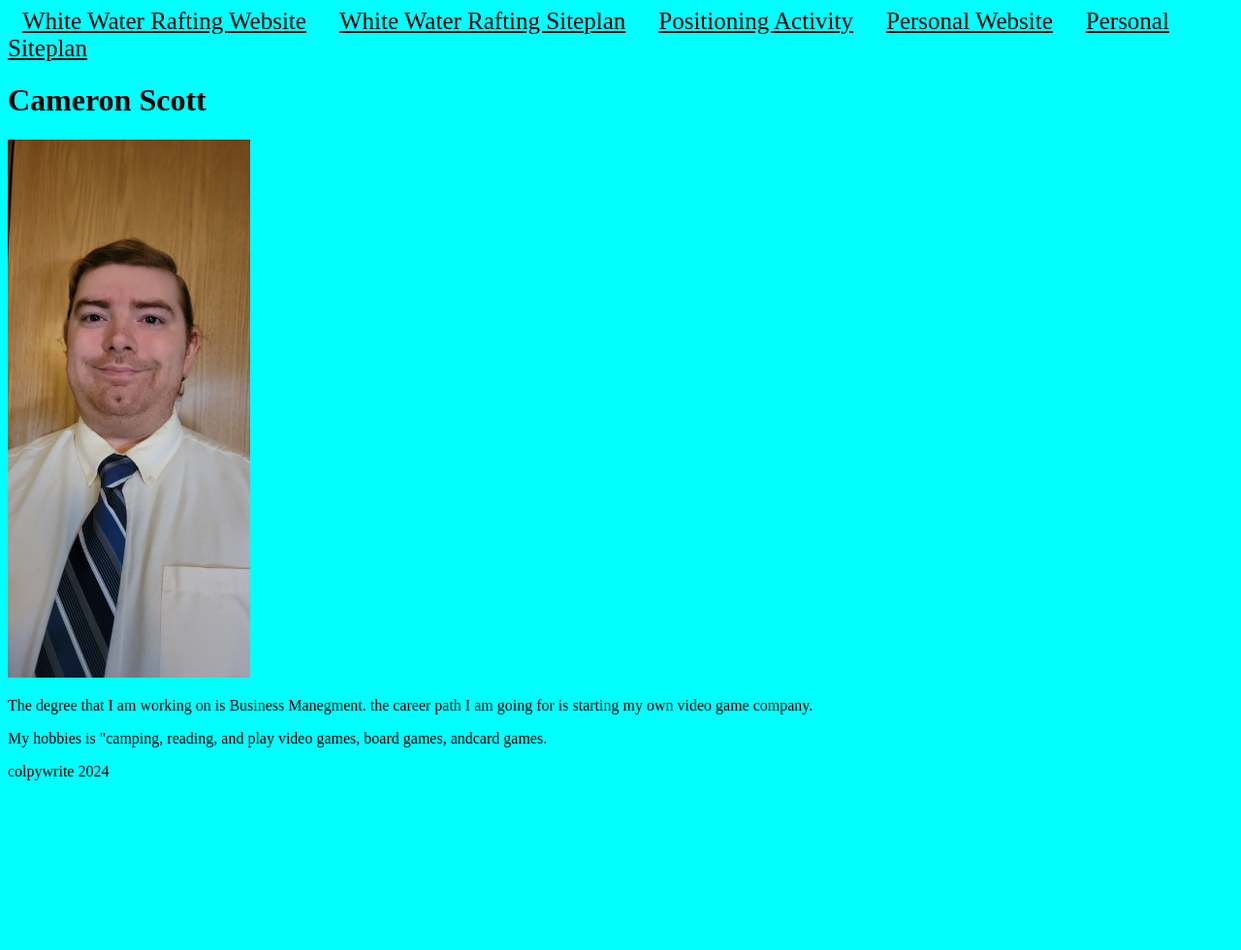
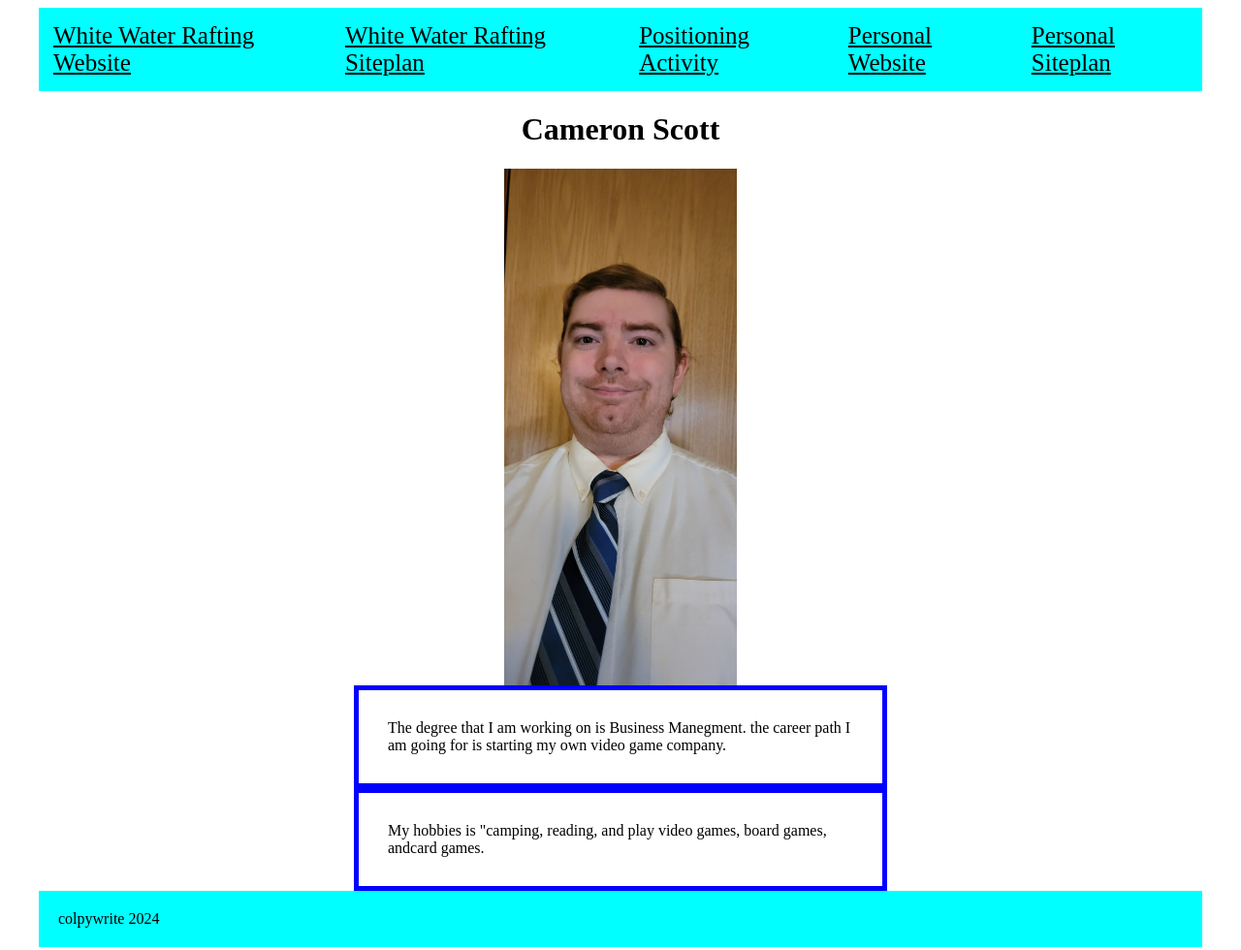
Before and after one commit to pagusis/wdd130, a plain HTML site: page index.html in a window 1280 px wide. Shown: the whole page at 97% size. Before the commit the page ends 821 px from the top, so only its background shows below. Drawn offline with Linux system fonts and the light colour scheme.

Commit message:
W07 - Home Page Finishing Touches

```diff
--- a/styles/styles.css
+++ b/styles/styles.css
@@ -1,12 +1,59 @@
 
 
 body{
+    display: grid;
+    grid-template-columns: repeat(2 70px);
+
+}
+
+#content {
+    max-width: 1200px;
+    margin: 0 auto;
+}
+nav {
+    display: flex;
+    justify-content: center;
+}
+
+.nav_link {
+    padding: 10px;
+    font-size: 1.3em;
+    text-decoration: none;
     background-color: aqua;
-
 }
 
 a {
     padding: 15px;
     color: black;
     font-size: 25px;
+    font-family: '';
+    background-color: aqua;
 }
+main p {
+    width: 40%;
+    margin: 0 auto;
+    padding: 30px;
+    border: 5px solid blue;
+
+}
+
+h1 {
+    text-align: center;
+}
+img {
+    width: 20%;
+    display: block;
+    margin: 0 auto;
+}
+
+a:hover {
+    color: black;
+    background-color: wheat;
+}
+
+footer p {
+    background-color: aqua;
+    padding: 20px;
+    margin: 0 auto;
+
+}
```
Also changed, not shown: wwr/index.html (+2 -5 lines).
